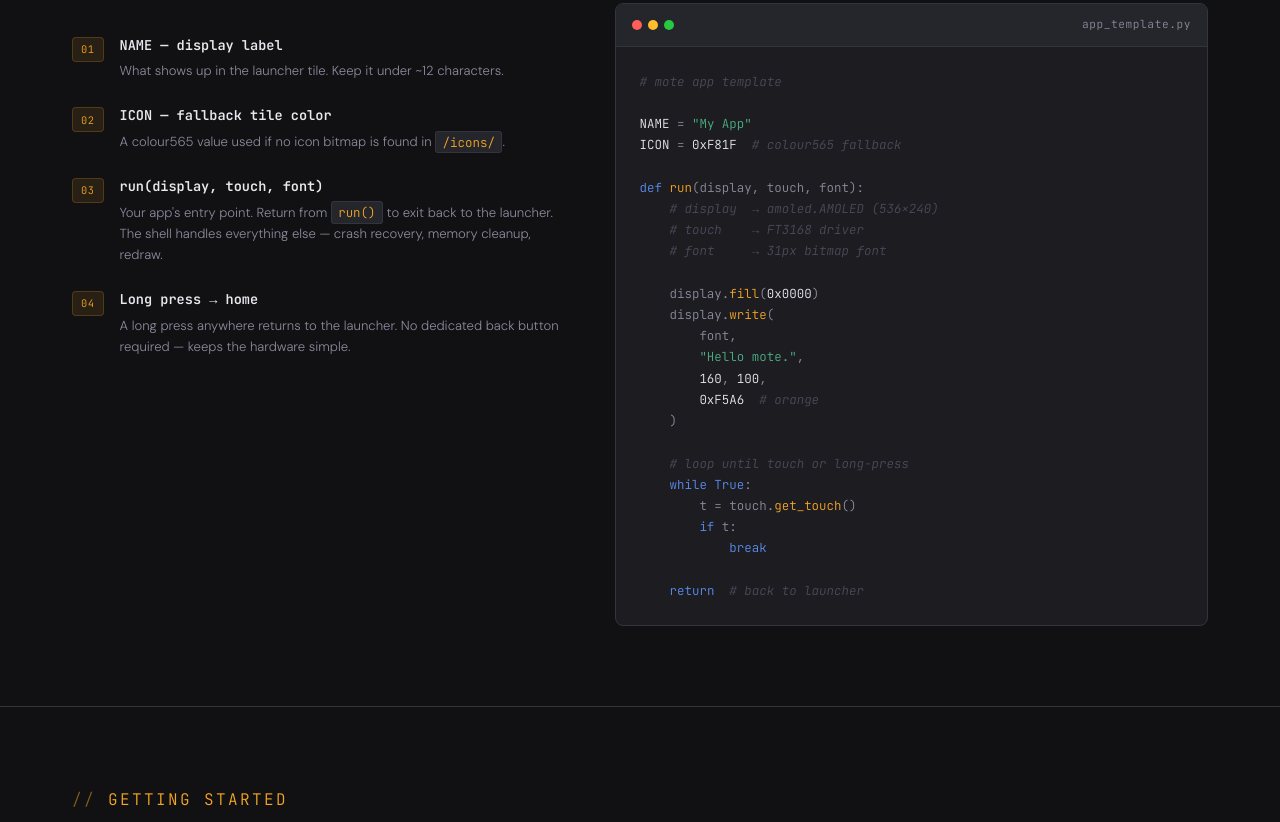
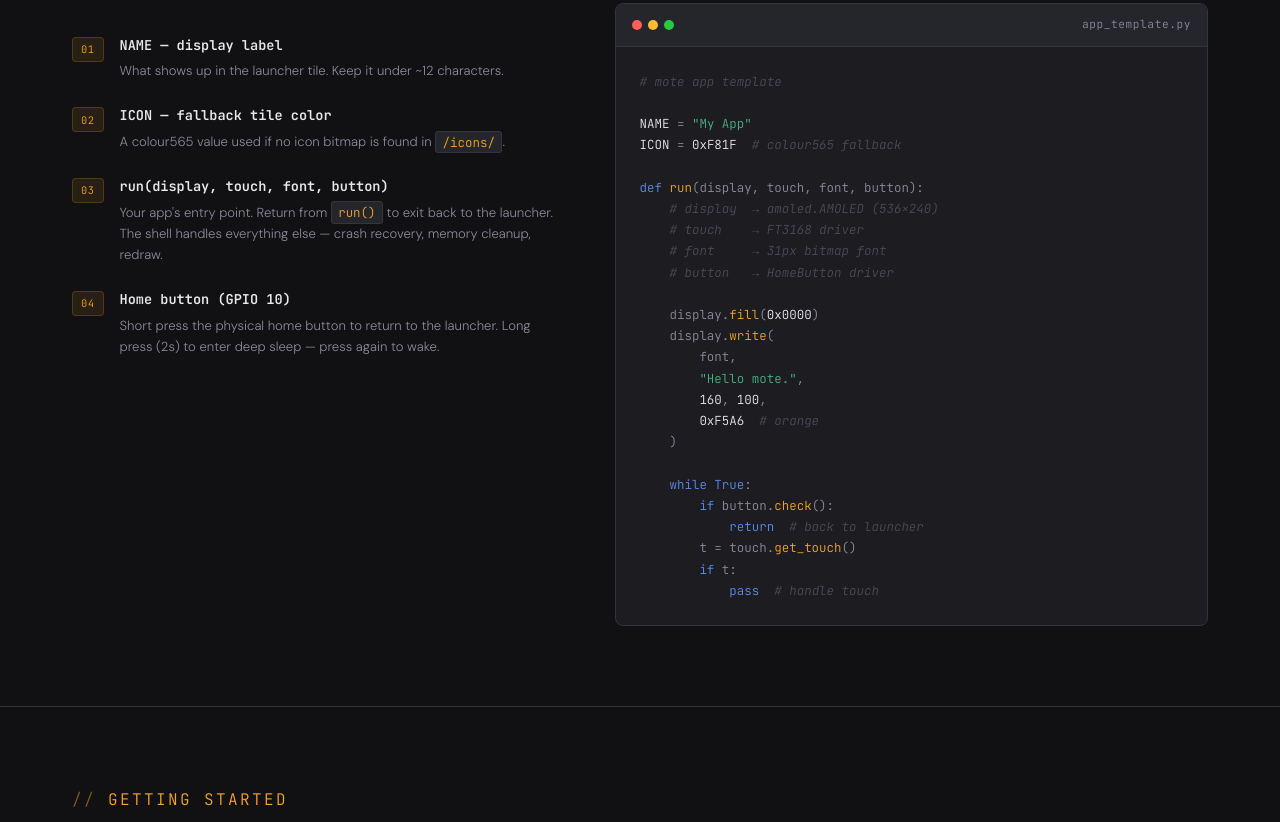
Before and after one commit to kellishaver/mote, a plain HTML site: page index.html in a window 1280 px wide. Shown: the part 3077-3899 px from the top of the page. Drawn offline with Linux system fonts and the light colour scheme.

Commit message:
Update website for home button and new app signature
Co-Authored-By: Claude Opus 4.6 (1M context) <noreply@anthropic.com>

```diff
--- a/index.html
+++ b/index.html
@@ -235,15 +235,15 @@
         <div class="framework-point">
           <div class="point-num">03</div>
           <div class="point-text">
-            <h4>run(display, touch, font)</h4>
+            <h4>run(display, touch, font, button)</h4>
             <p>Your app's entry point. Return from <span class="inline-code">run()</span> to exit back to the launcher. The shell handles everything else — crash recovery, memory cleanup, redraw.</p>
           </div>
         </div>
         <div class="framework-point">
           <div class="point-num">04</div>
           <div class="point-text">
-            <h4>Long press → home</h4>
-            <p>A long press anywhere returns to the launcher. No dedicated back button required — keeps the hardware simple.</p>
+            <h4>Home button (GPIO 10)</h4>
+            <p>Short press the physical home button to return to the launcher. Long press (2s) to enter deep sleep — press again to wake.</p>
           </div>
         </div>
       </div>
@@ -262,10 +262,11 @@
 <span class="var">NAME</span> = <span class="str">"My App"</span>
 <span class="var">ICON</span> = <span class="var">0xF81F</span>  <span class="cm"># colour565 fallback</span>
 
-<span class="kw">def</span> <span class="fn">run</span>(display, touch, font):
+<span class="kw">def</span> <span class="fn">run</span>(display, touch, font, button):
     <span class="cm"># display  → amoled.AMOLED (536×240)</span>
     <span class="cm"># touch    → FT3168 driver</span>
     <span class="cm"># font     → 31px bitmap font</span>
+    <span class="cm"># button   → HomeButton driver</span>
 
     display.<span class="fn">fill</span>(<span class="var">0x0000</span>)
     display.<span class="fn">write</span>(
@@ -275,13 +276,12 @@
         <span class="var">0xF5A6</span>  <span class="cm"># orange</span>
     )
 
-    <span class="cm"># loop until touch or long-press</span>
     <span class="kw">while True</span>:
+        <span class="kw">if</span> button.<span class="fn">check</span>():
+            <span class="kw">return</span>  <span class="cm"># back to launcher</span>
         t = touch.<span class="fn">get_touch</span>()
         <span class="kw">if</span> t:
-            <span class="kw">break</span>
-
-    <span class="kw">return</span>  <span class="cm"># back to launcher</span></pre>
+            <span class="kw">pass</span>  <span class="cm"># handle touch</span></pre>
     </div>
   </div>
 </section>
@@ -350,6 +350,7 @@ esptool.py --chip esp32s3 \
 mpremote connect $PORT cp boot.py :
 mpremote connect $PORT cp main.py :
 mpremote connect $PORT cp shell.py :
+mpremote connect $PORT cp button.py :
 
 <span class="cm"># upload your settings</span>
 mpremote connect $PORT \
```
